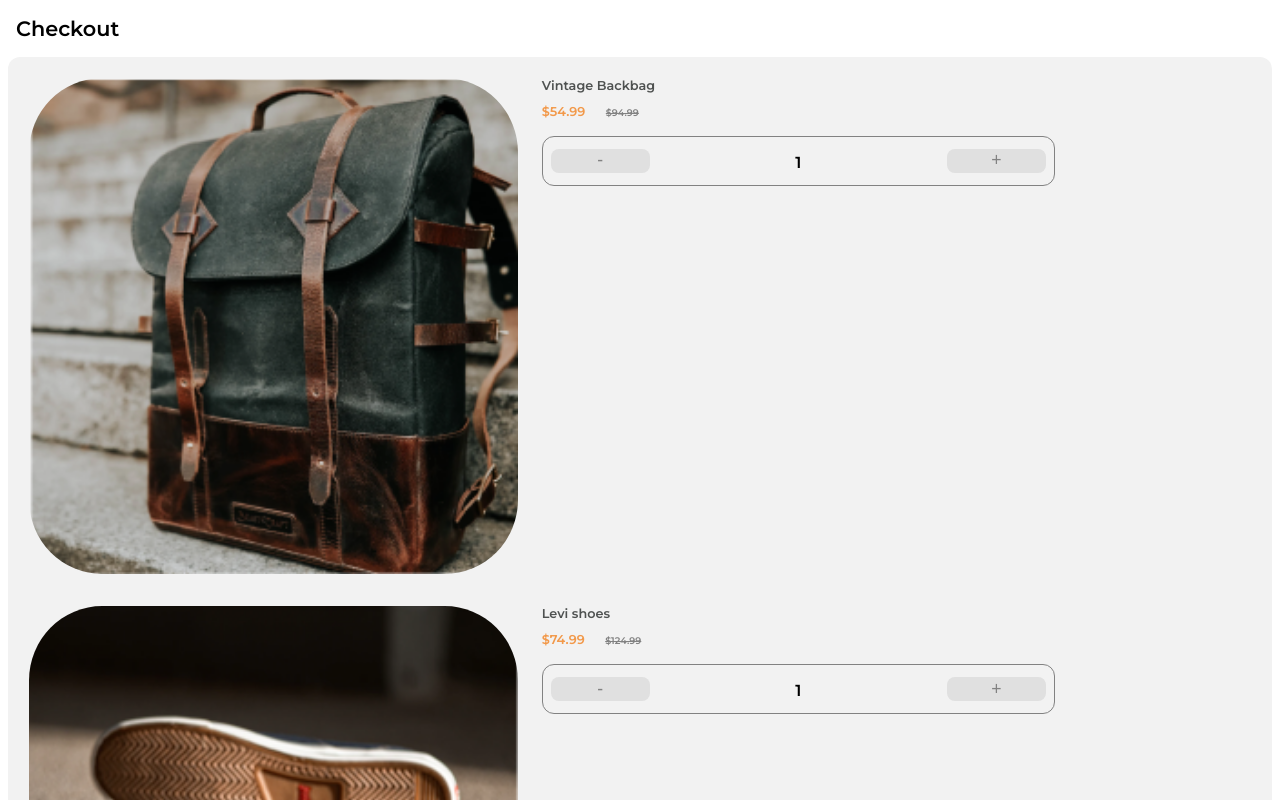
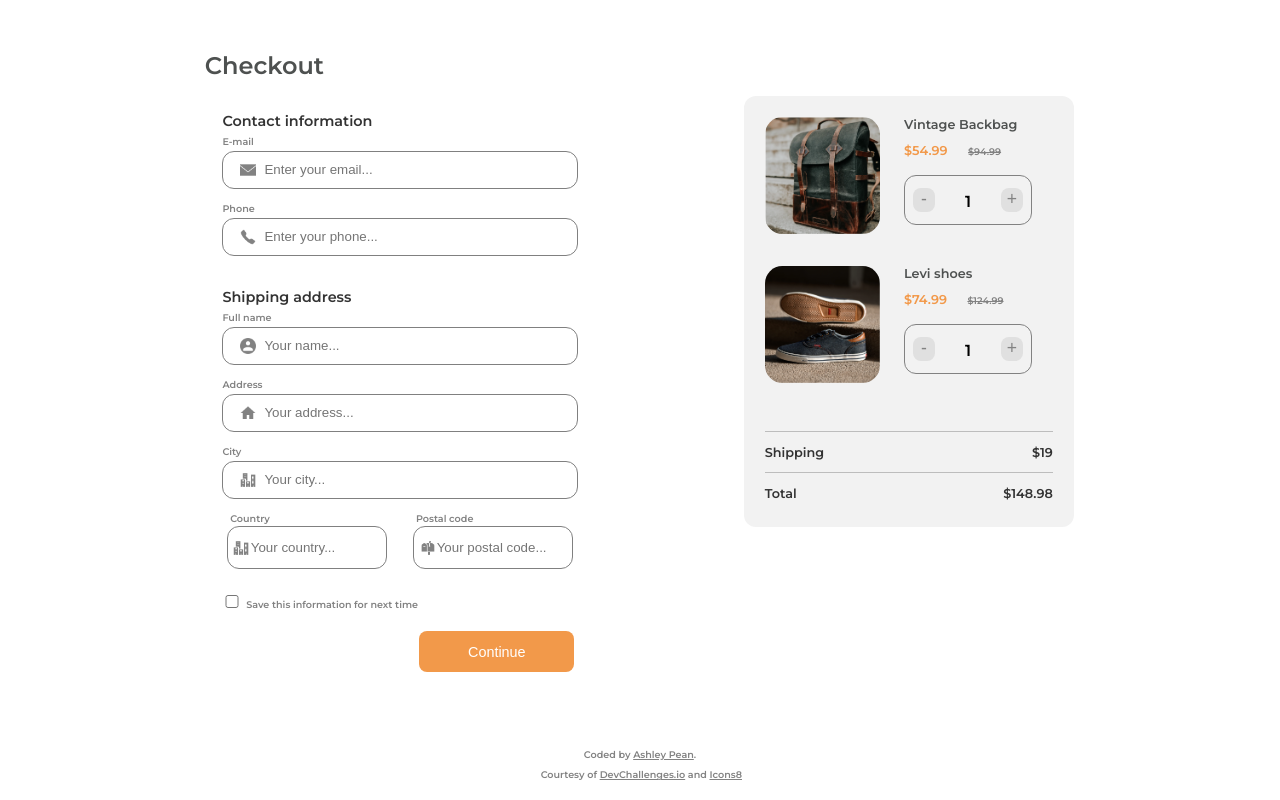
Before and after one commit to ashleypean/checkout-page, a plain HTML site: page index.html in a window 1280 px wide. Shown: the top 800 px of the page. Drawn offline with nearby package versions, Linux system fonts and the light colour scheme.

Commit message:
Added mobile and desktop responsiveness

```diff
--- a/index.html
+++ b/index.html
@@ -14,8 +14,9 @@
   </head>
 
   <body>
+
+      <h1 class="title">Checkout</h1>
       <div class="container">
-      <h1 class="title">Checkout</h1>
       <div class="cart">
         <ul class="cart-contents">
           <li id="item-1">
@@ -97,17 +98,24 @@
             <input type="text" name="city" id="city" placeholder="Your city..." >
           </div>
 
+          <div class="main-wrapper">
+            <div class="wrap">
               <label for="country">Country</label>
               <div class="country input">
               <img src="img/country.png" alt="Country" class="logo">
               <input type="text" name="country" id="country" list="country-name" placeholder="Your country...">
               </div>
+            </div>
 
+            <div class="wrap">
               <label for="postal-code">Postal code</label>
               <div class="postal-code input">
                 <img src="img/postal.png" alt="Mailbox" class="logo">
-            <input type="text" name="postal-code" id="postal-code" placeholder="Your postal code" >
+                <input type="text" name="postal-code" id="postal-code" placeholder="Your postal code..." >
               </div>
+            </div>
+          </div>
+
 
           <div class="save-info">
             <input type="checkbox" name="save-info" id="save-info" >
@@ -127,15 +135,19 @@
 
         </form>
       </div>
+    </div>
+
     <footer>
-        Coded by <a href="https://github.com/ashleypean">Ashley Pean</a>.
-        <br>
-        Courtesy of
+      <p>Coded by <a href="https://github.com/ashleypean">Ashley Pean</a>.</p>
+
+      <p>
+       &nbsp;Courtesy of
       <a href="https://devchallenges.io/">DevChallenges.io</a>
       and
       <a href="https://icons8.com">Icons8</a>
+      </p>
+
     </footer>
-    </div>
 
     <script src="index.js"></script>
   </body>
--- a/style.css
+++ b/style.css
@@ -78,6 +78,7 @@ div.quantity {
   flex-direction: row;
   justify-content: space-between;
   width: 90%;
+  max-width: 110px;
   height: 3rem;
   margin: 1rem 0 0 ;
   padding: 0 .5rem;
@@ -112,6 +113,18 @@ hr {
   border: none;
 }
 
+div.shipping {
+  display: flex;
+  flex-direction: row;
+  justify-content: space-between;
+}
+
+div.total {
+  display: flex;
+  flex-direction: row;
+  justify-content: space-between;
+}
+
 h4.cost {
   color: #333333;
   width: 40%;
@@ -122,7 +135,7 @@ h4.cost {
 
 p.cost {
   color: #333333;
-  width: 58%;
+  width: 20%;
   display: inline-block;
   margin: .3rem 0;
   text-align: right;
@@ -150,8 +163,8 @@ form div.input {
   border: 1px solid gray;
   border-radius: 12px;
   margin: .1rem 1rem .5rem ;
-  padding: .5rem;
-  height: 1.5rem;
+  padding: 2.5%;
+  height: 10%;
   /* Used to center logo images in form */
   display: flex;
 }
@@ -205,9 +218,10 @@ button[type="submit"] {
   color: white;
   border: none;
   border-radius: 8px;
-  font-size: 1.3rem;
+  font-size: 90%;
   padding: .8rem 1.8rem;
-  margin: 0 1.5rem 0 48%;
+  width: 40%;
+  margin: 0 0 0 55%;
 }
 
 div.modal {
@@ -239,10 +253,69 @@ div.modal span {
 footer {
   font-size: .6rem;
   color: #828282;
+  width: 100%;
+  margin: 15% 0 0;
   text-align: center;
-  margin: 5rem 2rem 1.5rem;
 }
 
 footer a, footer a:visited {
   color: #828282;
 }
+
+
+/* Breakpoint for laptops and larger devices */
+@media only screen and (min-width: 850px) {
+  .container {
+    display: flex;
+    flex-direction: row;
+    flex-flow: row-reverse;
+    justify-content: space-evenly;
+    margin: 0 5%;
+    height: 60%;
+  }
+
+  h1.title {
+    margin: 4% 16% 0;
+    color: #4E5150;
+    font-size: 1.5rem;
+  }
+
+  div.cart {
+    width: 25%;
+    height: 50%;
+
+  }
+
+  div.contact {
+    width: 35%;
+    height: 60%;
+  }
+
+  div.main-wrapper {
+    display: flex;
+    flex-direction: row;
+    height: 5rem;
+    margin: 0 2%;
+  }
+
+  div.wrap {
+    width: 50%;
+    margin:
+  }
+
+  div.wrap div {
+    height: 40%;
+    margin: 0 7% 0;
+  }
+
+
+
+  footer {
+    margin: 0;
+    position: absolute;
+    bottom: 10px;
+    width: 100%;
+    text-align: center;
+  }
+
+}
```
Lines whose indentation alone changed are shown as unchanged.
